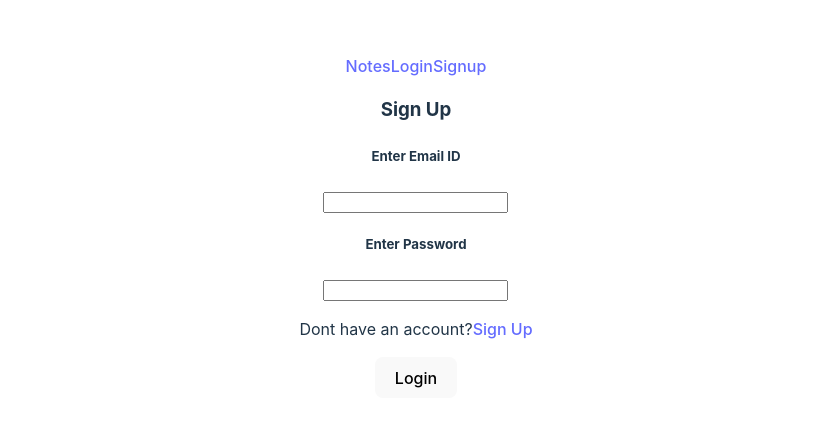
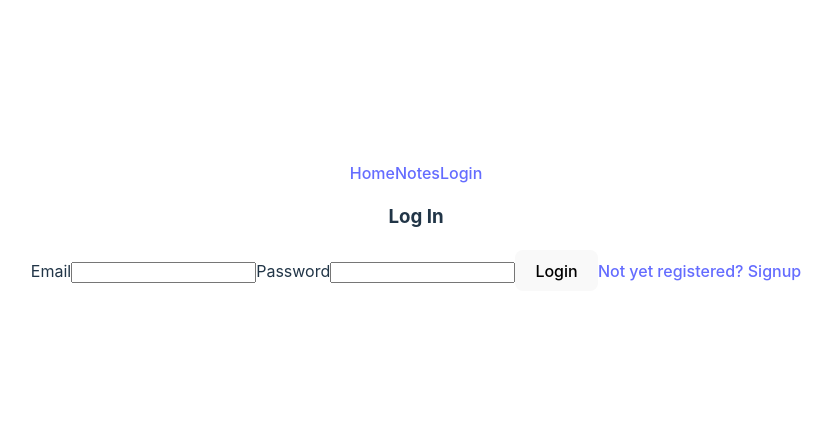
Before and after one commit to sikehish/Noteify, a React (Vite) app in the folder frontend/: page /login in a window 1280 px wide. Shown: the part 174-600 px from the top of the page, without its empty margins (224-1056 px from the left). Built offline with nearby package versions, Linux system fonts and the light colour scheme.

Commit message:
fetch logic written for post and get

```diff
--- a/frontend/src/App.tsx
+++ b/frontend/src/App.tsx
@@ -5,20 +5,31 @@ import "./App.css";
 import Navbar from "./Navbar";
 import Home from "./Home";
 import { Signup } from "./Auth/Signup";
-import { Login } from "./Auth/Login";
+import Login from "./Auth/Login";
 import Notes from "./Notes/Notes";
+import { useAuthContext } from "./Hooks/AuthContext";
 
 function App() {
+  const { state } = useAuthContext();
+
   return (
     <div>
       <BrowserRouter>
         <Navbar />
         <Routes>
           <Route path="/" element={<Home />} />
-          <Route path="/signup" element={<Signup />} />
-          <Route path="/login" element={<Login />} />
-          <Route path="/notes" element={<Notes />} />
-          {/* <Route path="/" element={<Home />} /> */}
+          <Route
+            path="/notes"
+            element={state?.user ? <Notes /> : <Navigate to="/login" />}
+          />
+          <Route
+            path="/signup"
+            element={!state?.user ? <Signup /> : <Navigate to="/notes" />}
+          />
+          <Route
+            path="/login"
+            element={!state?.user ? <Login /> : <Navigate to="/notes" />}
+          />
           <Route path="*" element={<Navigate to="/" />} />
         </Routes>
       </BrowserRouter>
--- a/frontend/src/Auth/Login.tsx
+++ b/frontend/src/Auth/Login.tsx
@@ -1,22 +1,58 @@
-import React from "react";
-import { Link } from "react-router-dom";
+import React, { useState, useEffect } from "react";
+import useLogin from "../Hooks/useLogin";
+import { Link, useNavigate } from "react-router-dom";
 
-export function Login() {
+export default function Login() {
+  const [email, setEmail] = useState("");
+  const [pw, setPw] = useState("");
+  const { login, error, isLoading, isSucc } = useLogin();
+  const navigate = useNavigate();
+
+  const handleSubmit: React.FormEventHandler<HTMLFormElement> = async (e) => {
+    e.preventDefault();
+    await login(email, pw);
+    if (isSucc) {
+      setTimeout(() => {
+        navigate("/attendance");
+      }, 1500);
+    }
+    console.log(error);
+  };
+
   return (
-    <div>
-      <h3>Sign Up</h3>
-      <label>
-        <h5>Enter Email ID</h5>
-        <input type="email" />
-      </label>
-      <label>
-        <h5>Enter Password</h5>
-        <input type="password" />
-      </label>
-      <p>
-        Dont have an account?<Link to="/signup">Sign Up</Link>
-      </p>
-      <button type="submit">Login</button>
-    </div>
+    <form onSubmit={handleSubmit} className="auth-form">
+      <h3>Log In</h3>
+      <label htmlFor="em">Email</label>
+      <input
+        type="email"
+        id="em"
+        onChange={(e) => setEmail(e.target.value)}
+        value={email}
+      />
+
+      <label htmlFor="pw">Password</label>
+      <input
+        type="password"
+        id="pw"
+        onChange={(e) => setPw(e.target.value)}
+        value={pw}
+      />
+      <button disabled={isLoading} type="submit">
+        Login
+      </button>
+      {error && (
+        <div style={{ color: "red", margin: "10px", fontWeight: "900" }}>
+          {error}
+        </div>
+      )}
+      {isSucc && (
+        <div style={{ color: "green", margin: "10px", fontWeight: "900" }}>
+          Succesfuly logged in!
+        </div>
+      )}
+      <Link to="/signup">
+        Not yet registered? <span>Signup</span>
+      </Link>
+    </form>
   );
 }
--- a/frontend/src/Auth/Signup.tsx
+++ b/frontend/src/Auth/Signup.tsx
@@ -18,7 +18,9 @@ export function Signup() {
       cpwRef.current?.value as string
     );
     setTimeout(() => {
-      navigate("/login");
+      if (isSucc) {
+        navigate("/login");
+      }
     }, 1500);
   };
 
--- a/frontend/src/Hooks/AuthContext.tsx
+++ b/frontend/src/Hooks/AuthContext.tsx
@@ -1,14 +1,26 @@
 import { createContext, useReducer, useContext } from "react";
 
-const AuthContext = createContext();
+const AuthContext = createContext({} as auth);
 
-export const useAuthContext = () => {
-  const val = useContext(AuthContext);
+interface st {
+  user: { email: string; token: string } | null;
+}
+
+interface auth {
+  state: st | null;
+  dispatch: Function;
+}
+
+export const useAuthContext = (): auth => {
+  const val: auth = useContext(AuthContext);
   //Need to throw error if value is being acesed outside the context defined
   return val;
 };
 
-const reducer = (state, action) => {
+const reducer = (
+  state: st,
+  action: { type: string; payload: { email: string; token: string } | null }
+) => {
   if (action.type === "SIGNUP") {
     return { user: null }; //NOT IMPLEMENTING AUTO REGISTRATION ON SIGNUP
   } else if (action.type === "LOGIN") {
@@ -23,7 +35,7 @@ export const AuthContextProvider = ({
 }: {
   children: JSX.Element;
 }) => {
-  const [state, dispatch]: [{ user: string | null }, Function] = useReducer(
+  const [state, dispatch]: [user: st, dispatch: Function] = useReducer(
     reducer,
     {
       user: JSON.parse(localStorage.getItem("user") as string) || null,
--- a/frontend/src/Hooks/useLogin.tsx
+++ b/frontend/src/Hooks/useLogin.tsx
@@ -2,22 +2,20 @@ import { useState } from "react";
 import { useAuthContext } from "./AuthContext";
 
 function useLogin() {
-  const [error, setError] = useState(null);
-  const [isSucc, setIsSucc] = useState(null);
+  const [error, setError] = useState(false);
+  const [isSucc, setIsSucc] = useState(false);
   const [isLoading, setIsLoading] = useState(false);
   const { dispatch } = useAuthContext();
 
-  const login = async (email, password) => {
+  const login = async (email: string, password: string) => {
     setIsSucc(false);
     setIsLoading(true);
     setError(false);
 
-    const res = await fetch("http://localhost:8000/api/user/login", {
+    const res = await fetch("http://localhost:3000/api/user/login", {
       method: "POST",
       headers: {
         "Content-type": "application/json",
-        // mode: "no-cors",
-        // "Access-Control-Allow-Origin": "http://localhost:3000",
       },
       body: JSON.stringify({ email, password }),
     });
@@ -28,7 +26,6 @@ function useLogin() {
       console.log(data.err, res);
       setIsLoading(false);
       setIsSucc(false);
-      //Some error -  refer to userController to see what error was thrown and most imp-the err property name
       setError(data.err);
     } else if (res.ok) {
       localStorage.setItem("user", JSON.stringify(data));
--- a/frontend/src/Navbar.tsx
+++ b/frontend/src/Navbar.tsx
@@ -1,12 +1,35 @@
 import React from "react";
-import { NavLink } from "react-router-dom";
+import { NavLink, useNavigate } from "react-router-dom";
+import { useAuthContext } from "./Hooks/AuthContext";
+import { useNoteContext } from "./Hooks/NoteContext";
+import useLogout from "./Hooks/useLogout";
 
 function Navbar() {
+  const { state } = useAuthContext();
+  const notesObj = useNoteContext();
+  const logout = useLogout();
+  const navigate = useNavigate();
+
+  const handleLogout: React.FormEventHandler = (e) => {
+    e.preventDefault();
+    logout();
+    if (state?.user === null) navigate("/");
+    notesObj.dispatch("DELETEALL");
+  };
+
   return (
     <nav>
+      <NavLink to="/">Home</NavLink>
       <NavLink to="notes">Notes</NavLink>
-      <NavLink to="login">Login</NavLink>
-      <NavLink to="signup">Signup</NavLink>
+      {!state?.user && <NavLink to="login">Login</NavLink>}
+      {state?.user && (
+        <div className="nav-logout">
+          <h3>{state.user.email}</h3>
+          <button onClick={handleLogout} className="mx-2 hover:font-extrabold">
+            Logout
+          </button>
+        </div>
+      )}
     </nav>
   );
 }
--- a/frontend/src/Notes/CreateNote.tsx
+++ b/frontend/src/Notes/CreateNote.tsx
@@ -1,18 +1,70 @@
 import { useState } from "react";
+import { useAuthContext } from "../Hooks/AuthContext";
+import { useNoteContext } from "../Hooks/NoteContext";
 
 export default () => {
+  const [title, setTitle] = useState("");
+  const [description, setDesc] = useState("");
+  const [error, setError] = useState(false);
+  const { state } = useAuthContext();
+  const notesObj = useNoteContext();
+
+  const handleSubmit: React.FormEventHandler = async (e) => {
+    e.preventDefault();
+    if (!title) {
+      setError(true);
+      setTimeout(() => {
+        setError(false);
+      }, 1500);
+    } else {
+      try {
+        const res = await fetch("http://localhost:3000/api/notes", {
+          method: "POST",
+          headers: {
+            "Content-type": "application/json",
+            Authorization: `Bearer ${state?.user?.token}`,
+          },
+          body: JSON.stringify({ title, description }),
+        });
+        const data = await res.json();
+        notesObj.dispatch({ type: "CREATE", payload: data });
+      } catch (error) {
+        console.log(error);
+      }
+    }
+  };
+
   return (
-    <div>
+    <form onSubmit={handleSubmit}>
       <h3>Create Note</h3>
       <label>
         <h5>Title:</h5>
-        <textarea name="" id="" cols="30" rows="1"></textarea>
+        <textarea
+          name=""
+          id=""
+          cols={30}
+          rows={1}
+          value={title}
+          onChange={(e) => setTitle(e.target.value)}
+        ></textarea>
       </label>
       <label>
         <h5>Description:</h5>
-        <textarea name="" id="" cols="50" rows="10"></textarea>
+        <textarea
+          name=""
+          id=""
+          cols={50}
+          rows={10}
+          value={description}
+          onChange={(e) => setDesc(e.target.value)}
+        ></textarea>
       </label>
-      <button type="submit">Sign Up</button>
-    </div>
+      <button type="submit">Create</button>
+      {error && (
+        <div style={{ color: "red", margin: "10px", fontWeight: "900" }}>
+          Title incomplete!
+        </div>
+      )}
+    </form>
   );
 };
--- a/frontend/src/Notes/Notes.tsx
+++ b/frontend/src/Notes/Notes.tsx
@@ -1,13 +1,51 @@
-import React from "react";
 import CreateNote from "./CreateNote";
+import React, { useEffect, useRef, useState } from "react";
+import { useAuthContext } from "../Hooks/AuthContext";
+import { useNoteContext } from "../Hooks/NoteContext";
 
 function Notes() {
+  const { state } = useAuthContext();
+  const notesObj = useNoteContext();
+
+  useEffect(() => {
+    const fetchData = async () => {
+      const res = await fetch("http://localhost:3000/api/notes", {
+        method: "GET",
+        headers: {
+          Authorization: `Bearer ${state?.user?.token}`,
+        },
+      });
+      const data = await res.json();
+      console.log(data);
+
+      if (res.ok) {
+        console.log("STATE 1:", notesObj.state);
+        if (data !== null) notesObj.dispatch({ type: "SET", payload: data });
+        console.log("STATE 2:", notesObj.state);
+      }
+    };
+
+    fetchData();
+    // return ()=>{}
+  }, []);
   return (
     <div>
-      <div>Notes</div>
-      <CreateNote />
+      <>
+        <div>Notes</div>
+        <CreateNote />
+        {notesObj.state?.length > 0 && <h1>Elements:</h1>}
+        {notesObj.state?.length > 0 ? (
+          notesObj.state.map((el) => (
+            <React.Fragment key={el._id}>
+              <h3>{el.title}</h3>
+              <h4>{el.description}</h4>
+            </React.Fragment>
+          ))
+        ) : (
+          <h1>No elements found</h1>
+        )}
+      </>
     </div>
   );
 }
-
 export default Notes;
--- a/frontend/src/main.tsx
+++ b/frontend/src/main.tsx
@@ -2,10 +2,13 @@ import React from "react";
 import ReactDOM from "react-dom/client";
 import App from "./App";
 import { AuthContextProvider } from "./Hooks/AuthContext";
+import { NoteContextProvider } from "./Hooks/NoteContext";
 import "./index.css";
 
 ReactDOM.createRoot(document.getElementById("root") as HTMLElement).render(
   <AuthContextProvider>
-    <App />
+    <NoteContextProvider>
+      <App />
+    </NoteContextProvider>
   </AuthContextProvider>
 );
```
Also changed, not shown: frontend/src/Hooks/NoteContext.tsx (+46 -11 lines), frontend/src/Notes/Note.tsx (added), 2 other files (tests, documents, lock files or other folders).
